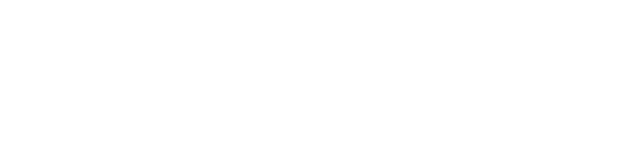
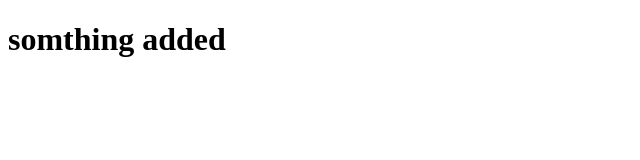
Before and after one commit to saju575/f-ripo, a plain HTML site: page index.html in a window 1280 px wide. Shown: the whole page, without its empty margins (0-640 px from the left). Drawn offline with Linux system fonts and the light colour scheme.

Commit message:
somthing added

```diff
--- a/index.html
+++ b/index.html
@@ -7,6 +7,6 @@
     <title>Document</title>
 </head>
 <body>
-
+    <h1>somthing added</h1>
 </body>
 </html>
```
